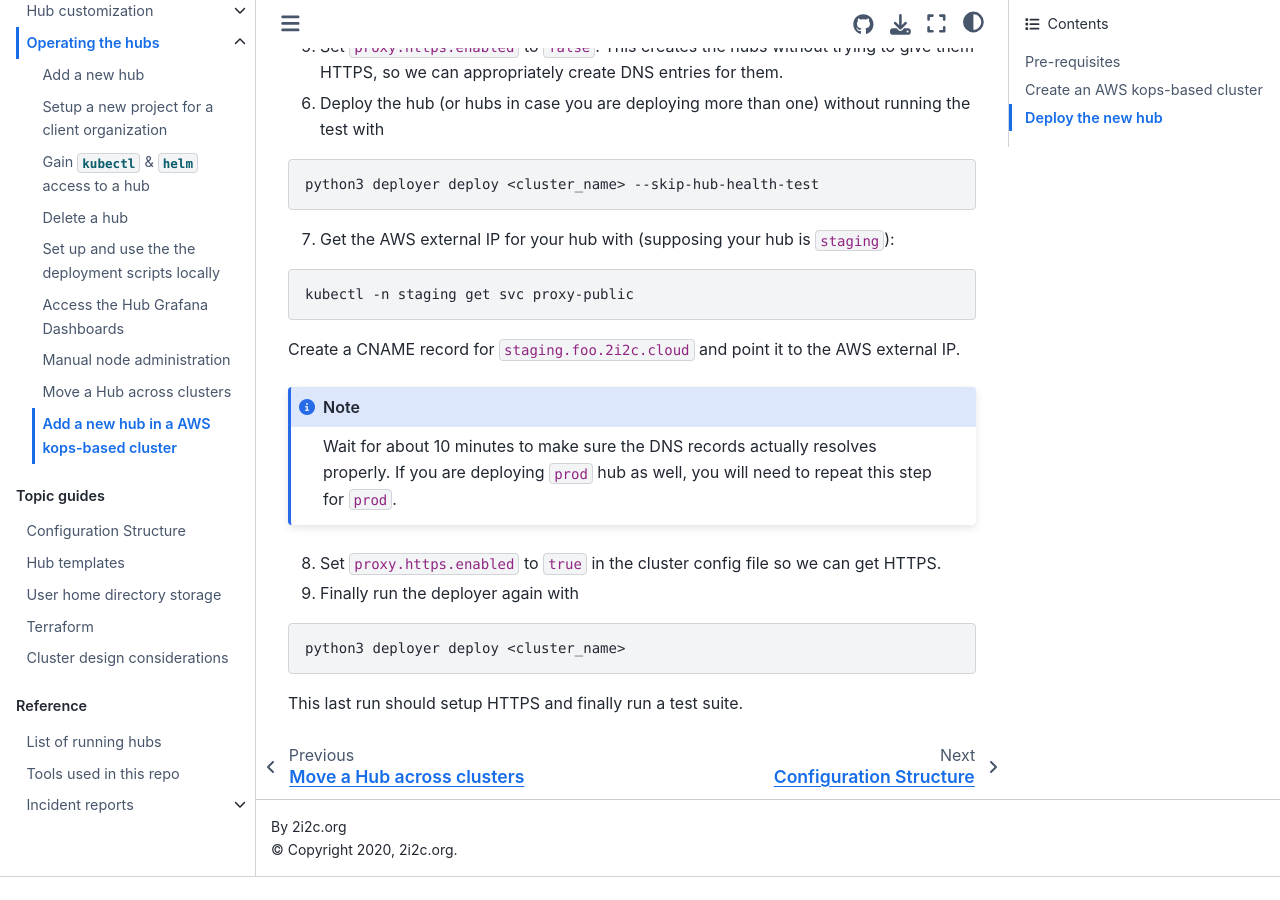
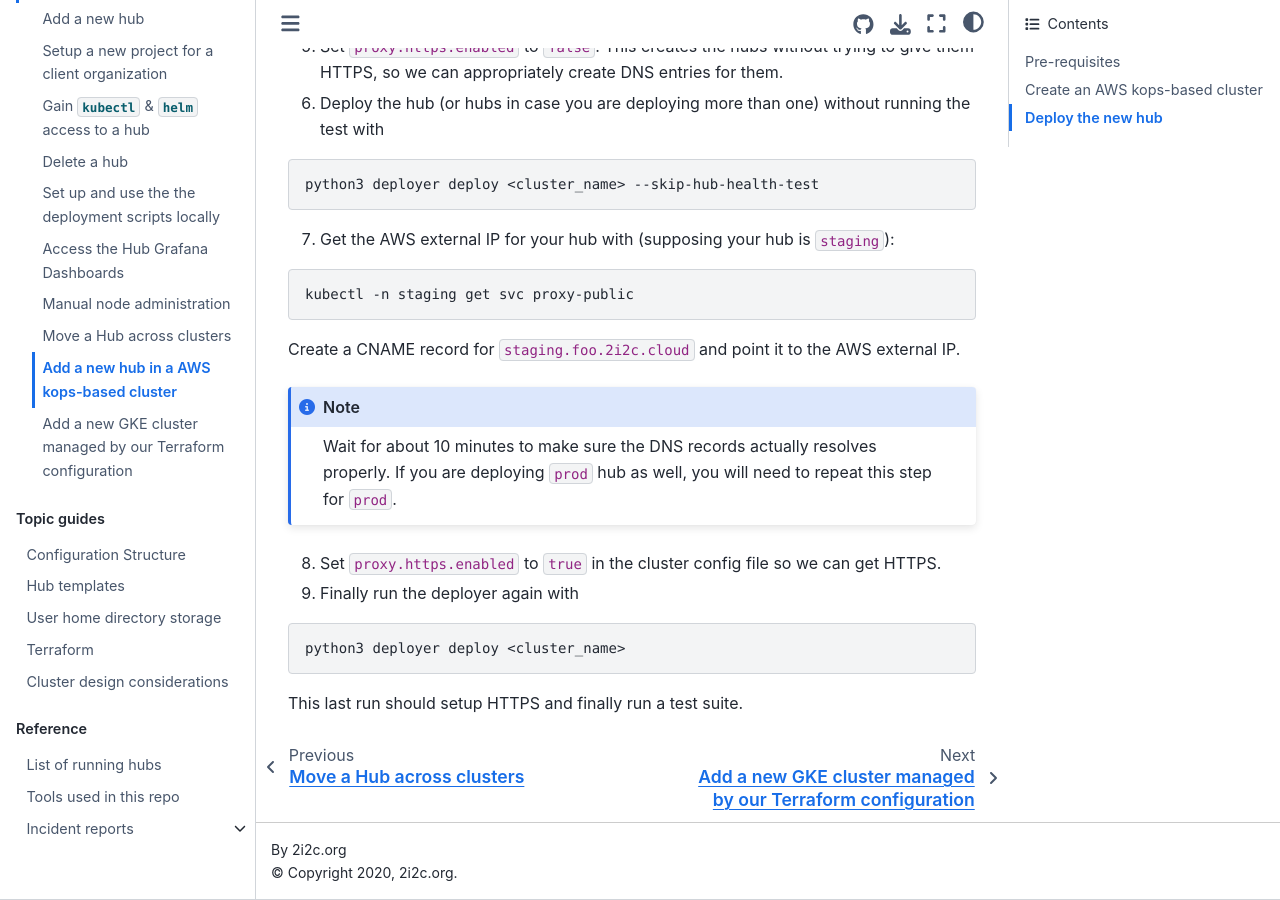
Before and after one commit to 2i2c-org/infrastructure, a Sphinx documentation site: the page built from docs/howto/operate/add-aws-hub.md, in a window 1280 px wide and 900 px high, scrolled down 4532 px. Built offline with Sphinx 7.4.7 and the Sphinx Book theme 1.1.4, drawn with Linux system fonts in a browser that asks for light colours; pages that are not in the unit, such as notebooks, are missing from menus; the version number could not be read and is left out; before the commit the page ends 5409 px from its top, so only the background shows below that.

Commit message:
Add new docs to toctree

````diff
--- a/docs/howto/operate/index.md
+++ b/docs/howto/operate/index.md
@@ -17,4 +17,5 @@
 node-administration.md
 move-hub.md
 add-aws-hub.md
+new-tf-cluster.md
 ```
````
